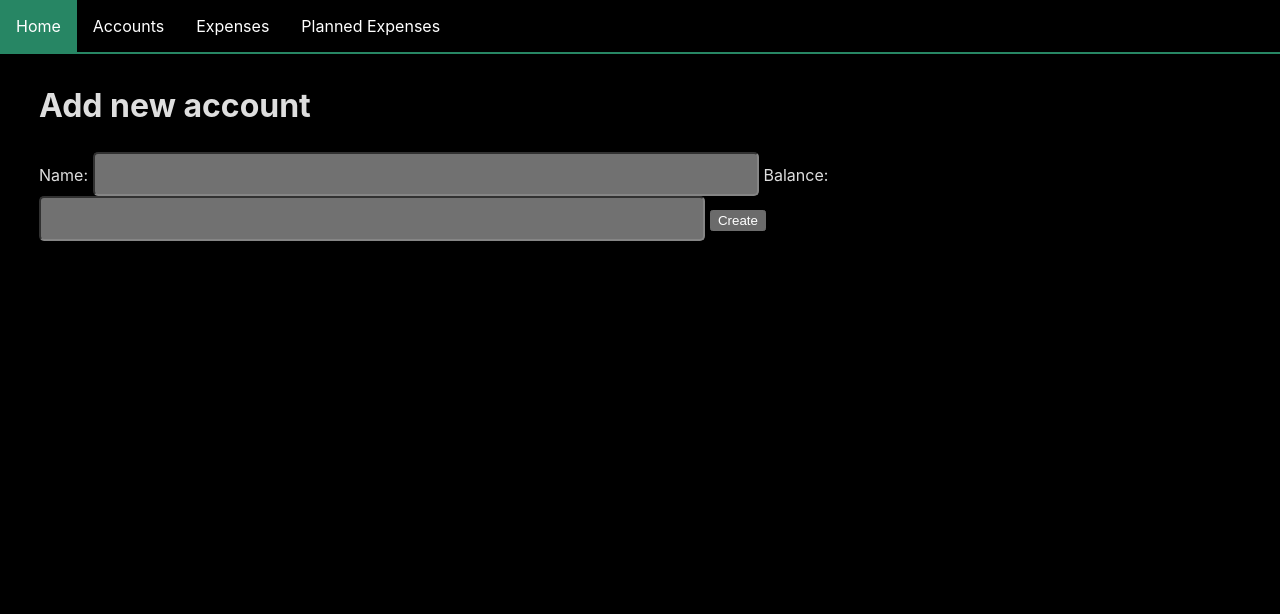
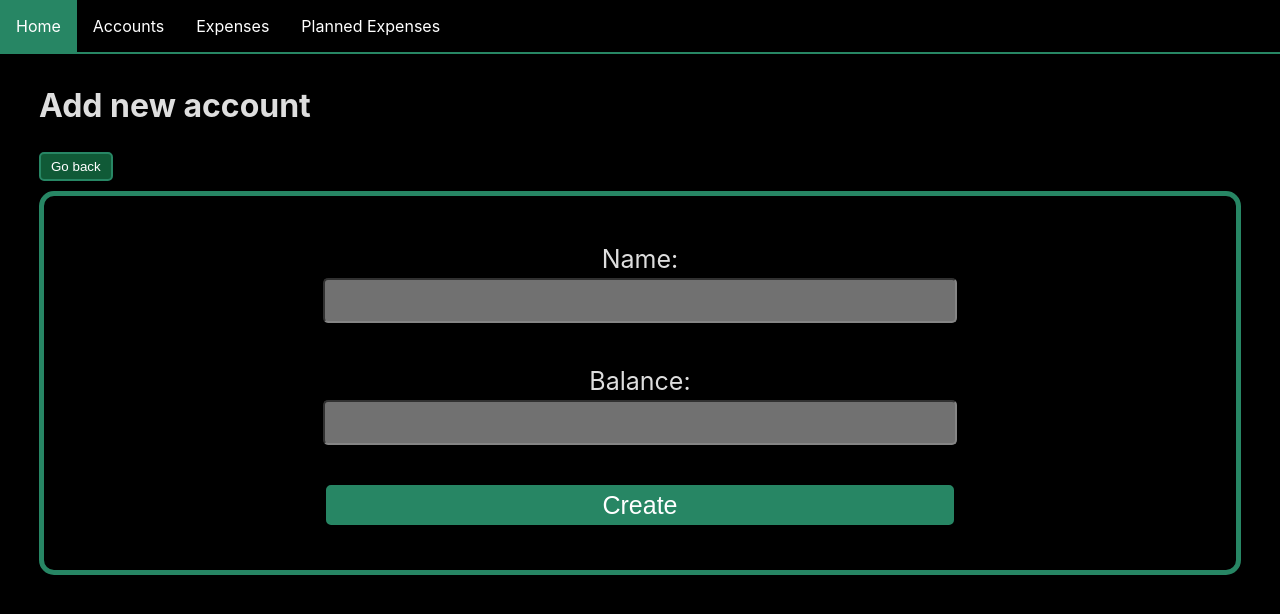
Before and after one commit to ioscrum-fapp/fapp, a React (Vite) app in the folder fapp/: page /accounts/add in a window 1280 px wide. Shown: the top 614 px of the page. Built offline with nearby package versions, Linux system fonts and the light colour scheme.

Commit message:
added view and return button

```diff
--- a/fapp/src/pages/CreateAccount/CreateAccount.css
+++ b/fapp/src/pages/CreateAccount/CreateAccount.css
@@ -1,2 +1,48 @@
-.CreateAccount {
-}
+.AddingForm {
+    margin-bottom: 40px;
+    border: solid 5px var(--main-color);
+    border-radius: 15px;
+    background-color: black;
+    padding: 25px;
+    display: flex;
+    flex-direction: column;
+  }
+
+  .formControl {
+    margin: 20px 0;
+    text-align: center;
+    margin-bottom: 20px;
+  }
+
+  .formControl label {
+    display: block;
+    font-size: 25px;
+
+  }
+  input{
+    width: 90%;
+    height: 5vh;
+    padding: 0.3px 0.7px;
+    font-size: 20px;
+    background-color: rgba(255, 255, 255, 0.445);
+    color: black;
+    border-radius: 5px;
+  }
+  .submitButton {
+    width: 90%;
+    height: 5vh;
+    padding: 0.3px 0.7px;
+    font-size: 25px;
+    background-color: var(--main-color);
+    cursor: pointer;
+    border: solid 5px var(--main-color);
+    border-radius: 5px;
+  }
+  .GoBackButton{
+    margin-bottom: 10px;
+  }
+  @media only screen and (min-width: 600px) {
+    input,.submitButton{
+        width: 55%;
+    }
+  }
--- a/fapp/src/pages/CreateAccount/CreateAccount.jsx
+++ b/fapp/src/pages/CreateAccount/CreateAccount.jsx
@@ -1,9 +1,7 @@
-import React from "react";
+import React, { useState } from "react";
+import { Link, useNavigate } from "react-router-dom";
+import { CreateNewAccount } from "../../backend/accountsLogic";
 import "./CreateAccount.css";
-import { useState } from "react";
-import { useNavigate } from "react-router-dom";
-import { CreateNewAccount } from "../../backend/accountsLogic";
-
 const userId = 1;
 
 export default function CreateAccount() {
@@ -18,25 +16,39 @@ export default function CreateAccount() {
 
   return (
     <div className="CreateAccount">
-      <h1> Add new account </h1>{" "}
-      <form onSubmit={handleSubmit}>
-        <label> Name: </label>{" "}
+      <h1> Add new account </h1>
+      <div className="GoBackButton">
+        <Link to="/accounts">
+            <button type="button" className="Button">
+              Go back
+            </button>
+          </Link>
+      </div>
+      <form onSubmit={handleSubmit} className="AddingForm">
+        <div className="formControl">
+          <label> Name: </label>
           <input
             type="text"
             required
             value={name}
             onChange={(e) => setName(e.target.value)}
-        />{" "}
-        <label> Balance: </label>{" "}
+          />
+        </div>
+        <div className="formControl">
+          <label> Balance: </label>
           <input
             required
             type="number"
             step="0.01"
+            min="0"
             value={balance}
             onChange={(e) => setBalance(e.target.value)}
-        />{" "}
-        <button type="button"> Create </button>{" "}
-      </form>{" "}
+          />
+        </div>
+        <div className="formControl">
+          <button type="submit" className="submitButton"> Create </button>
+        </div>
+      </form>
     </div>
   );
 }
```
Lines whose indentation alone changed are shown as unchanged.
